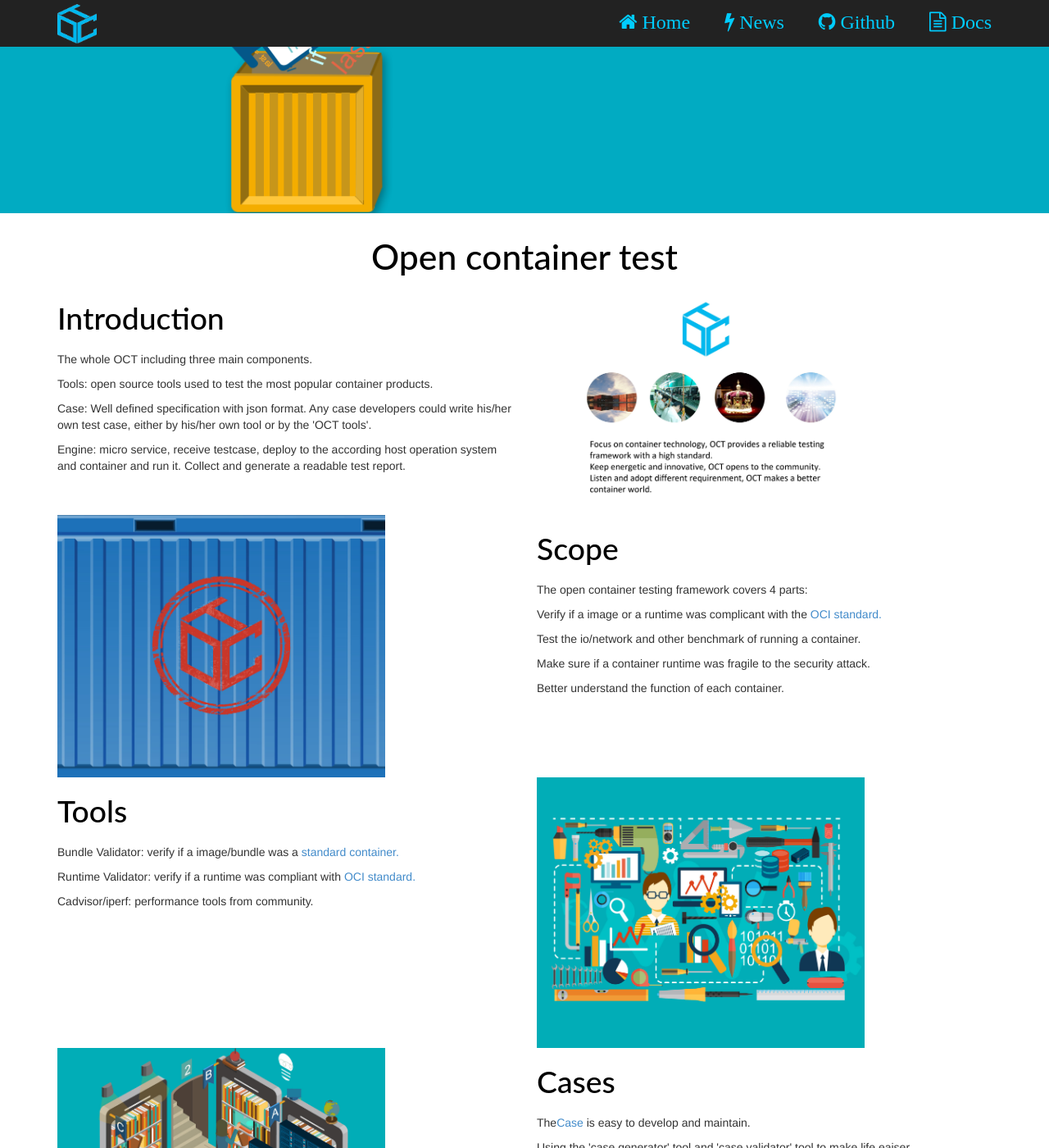
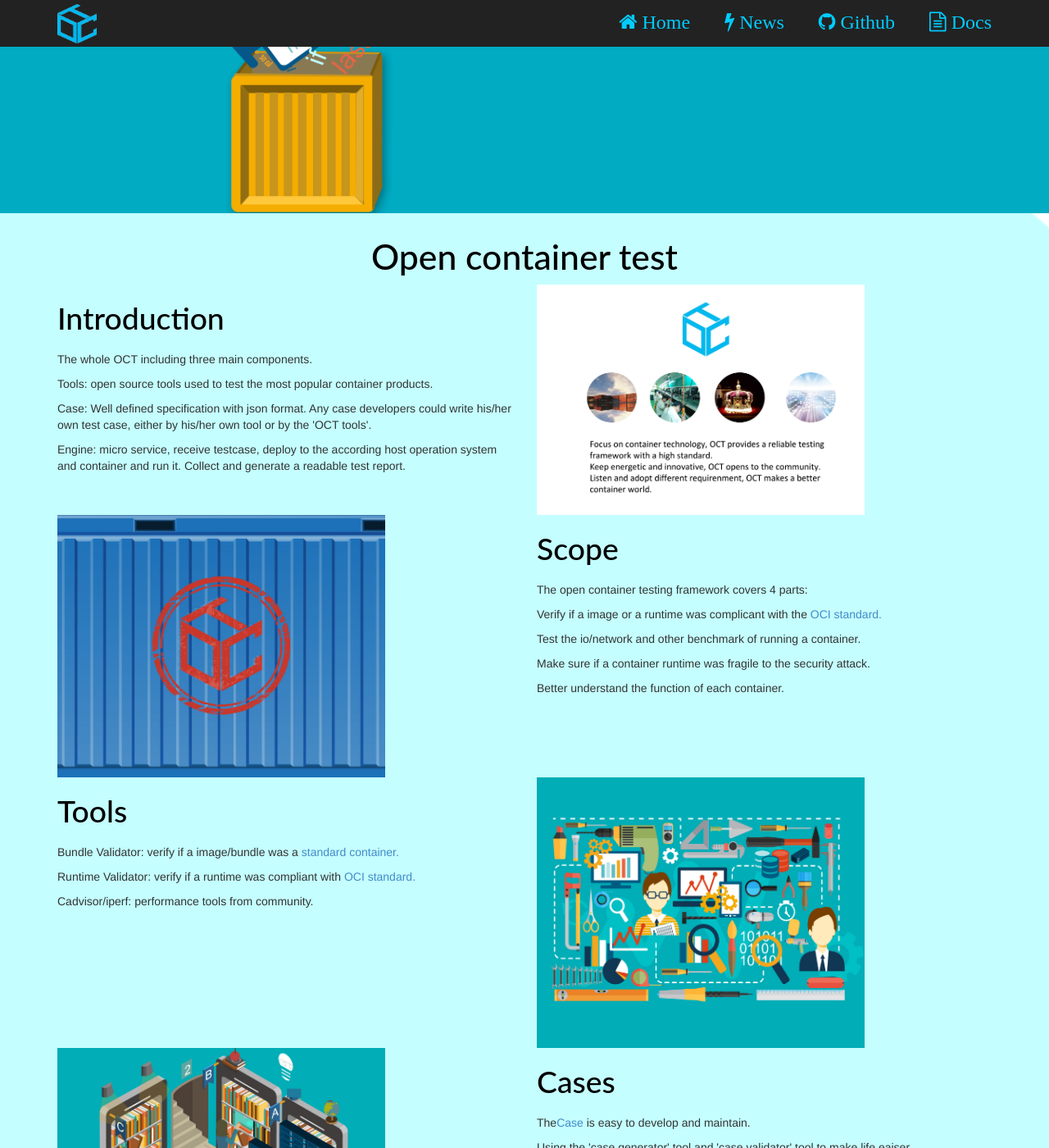
Before and after one commit to ociweb/ociweb.github.io, a Jekyll site: the page index.html, which Jekyll copies as it is, in a window 1280 px wide and 1400 px high, scrolled down 197 px. Shown: the whole window at 82% size. Built offline with Jekyll 4.4.1, drawn with Linux system fonts in a browser that asks for light colours; some web fonts are replaced.

Commit message:
change to bg

```diff
--- a/assets/css/style.css
+++ b/assets/css/style.css
@@ -69,7 +69,6 @@
 }
 
 html {
-  background: url('../img/oct-bg.png') no-repeat top center;
   background-size: 1000px 3500px;
   height: 100%;
 }
@@ -79,6 +78,7 @@
   }
 }
 body {
+  background: url('../img/oct-bg.png') no-repeat top center;
   background-size: 2500px 3500px;
   min-height: 100%;
   margin: 0;
```
